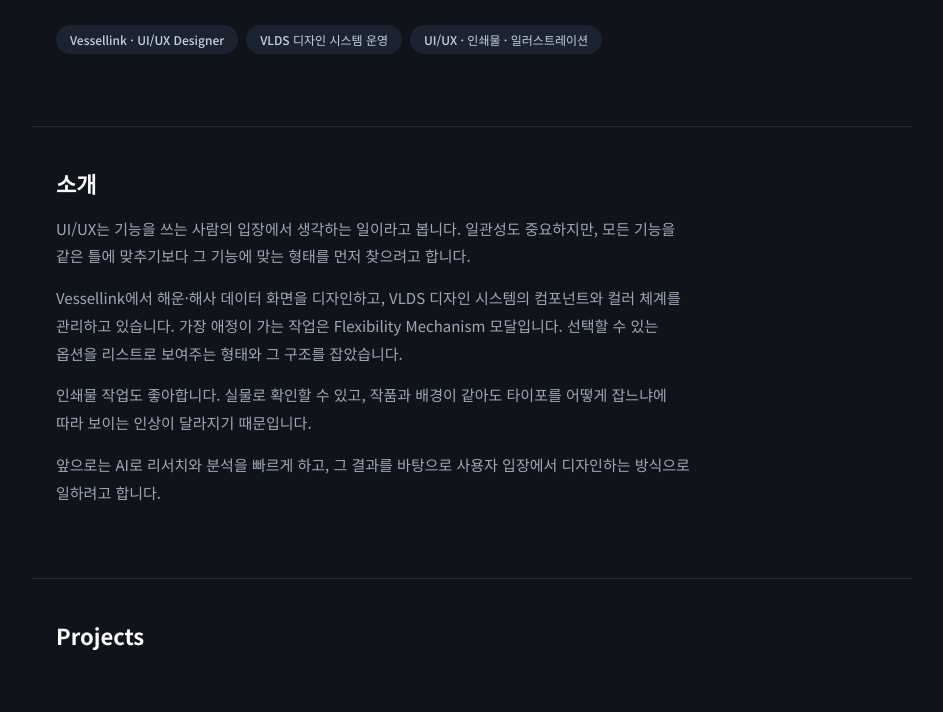
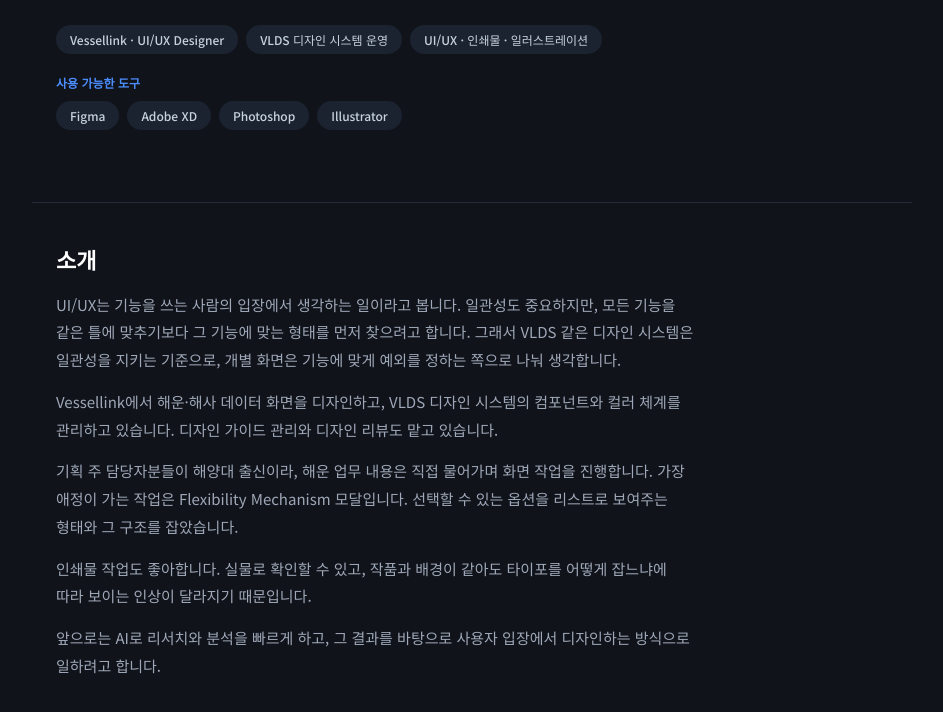
Before and after one commit to yulnamuya/yulnamuya.github.io, a plain HTML site: page index.html in a window 1280 px wide. Shown: the part 342-1054 px from the top of the page, without its empty margins (168-1111 px from the left). Drawn offline with Linux system fonts and the light colour scheme.

Commit message:
Add files via upload

```diff
--- a/index.html
+++ b/index.html
@@ -63,6 +63,15 @@
       <span class="tag">VLDS 디자인 시스템 운영</span>
       <span class="tag">UI/UX · 인쇄물 · 일러스트레이션</span>
     </div>
+    <div style="display: flex; flex-direction: column; gap: 10px;">
+      <div style="font-size: 12px; font-weight: 700; color: #4C8DFF;">사용 가능한 도구</div>
+      <div style="display: flex; flex-wrap: wrap; gap: 8px;">
+        <span class="tag">Figma</span>
+        <span class="tag">Adobe XD</span>
+        <span class="tag">Photoshop</span>
+        <span class="tag">Illustrator</span>
+      </div>
+    </div>
   </div>
 
   <!-- 소개 -->
@@ -72,9 +81,14 @@
       <p style="margin: 0; font-size: 15px; line-height: 1.85; color: #9FA8B8;">
         UI/UX는 기능을 쓰는 사람의 입장에서 생각하는 일이라고 봅니다.
         일관성도 중요하지만, 모든 기능을 같은 틀에 맞추기보다 그 기능에 맞는 형태를 먼저 찾으려고 합니다.
+        그래서 VLDS 같은 디자인 시스템은 일관성을 지키는 기준으로, 개별 화면은 기능에 맞게 예외를 정하는 쪽으로 나눠 생각합니다.
       </p>
       <p style="margin: 0; font-size: 15px; line-height: 1.85; color: #9FA8B8;">
         Vessellink에서 해운·해사 데이터 화면을 디자인하고, VLDS 디자인 시스템의 컴포넌트와 컬러 체계를 관리하고 있습니다.
+        디자인 가이드 관리와 디자인 리뷰도 맡고 있습니다.
+      </p>
+      <p style="margin: 0; font-size: 15px; line-height: 1.85; color: #9FA8B8;">
+        기획 주 담당자분들이 해양대 출신이라, 해운 업무 내용은 직접 물어가며 화면 작업을 진행합니다.
         가장 애정이 가는 작업은 Flexibility Mechanism 모달입니다. 선택할 수 있는 옵션을 리스트로 보여주는 형태와 그 구조를 잡았습니다.
       </p>
       <p style="margin: 0; font-size: 15px; line-height: 1.85; color: #9FA8B8;">
```
